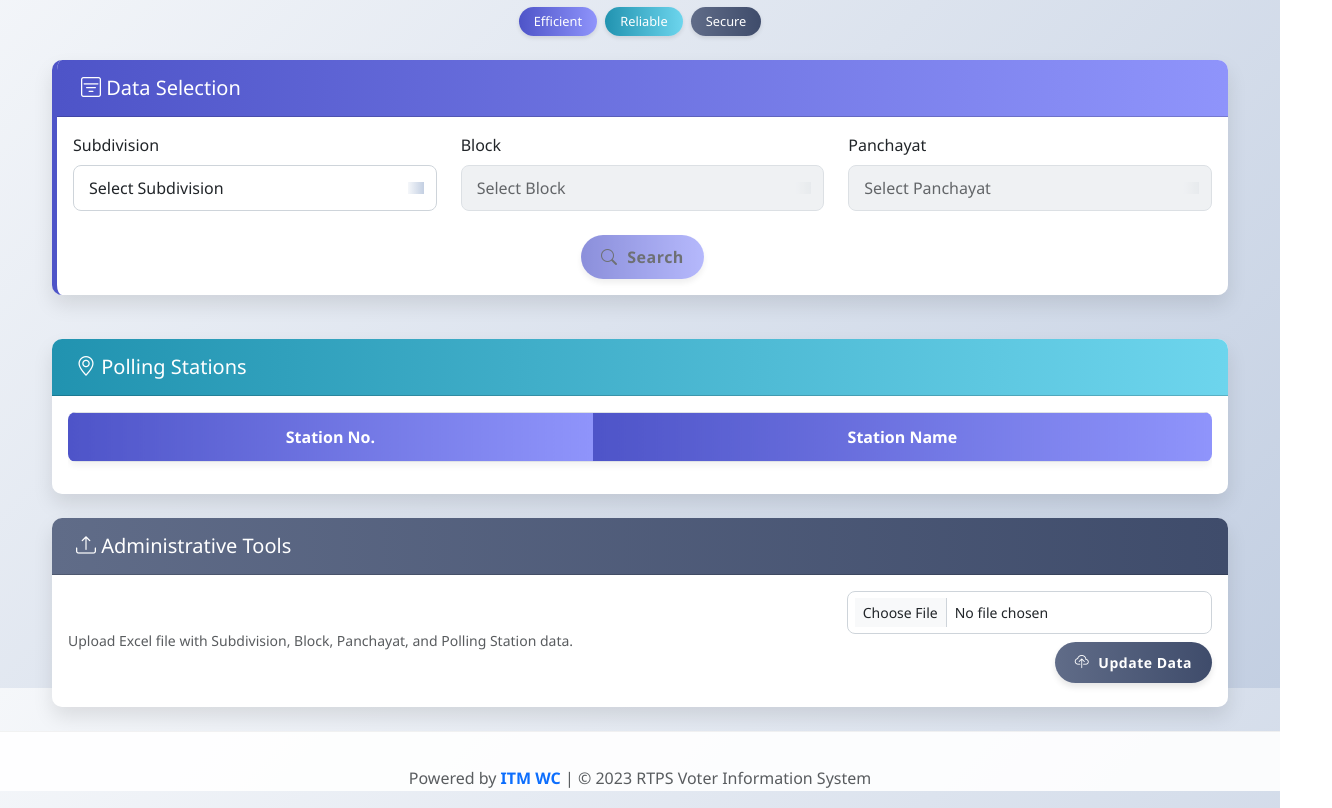
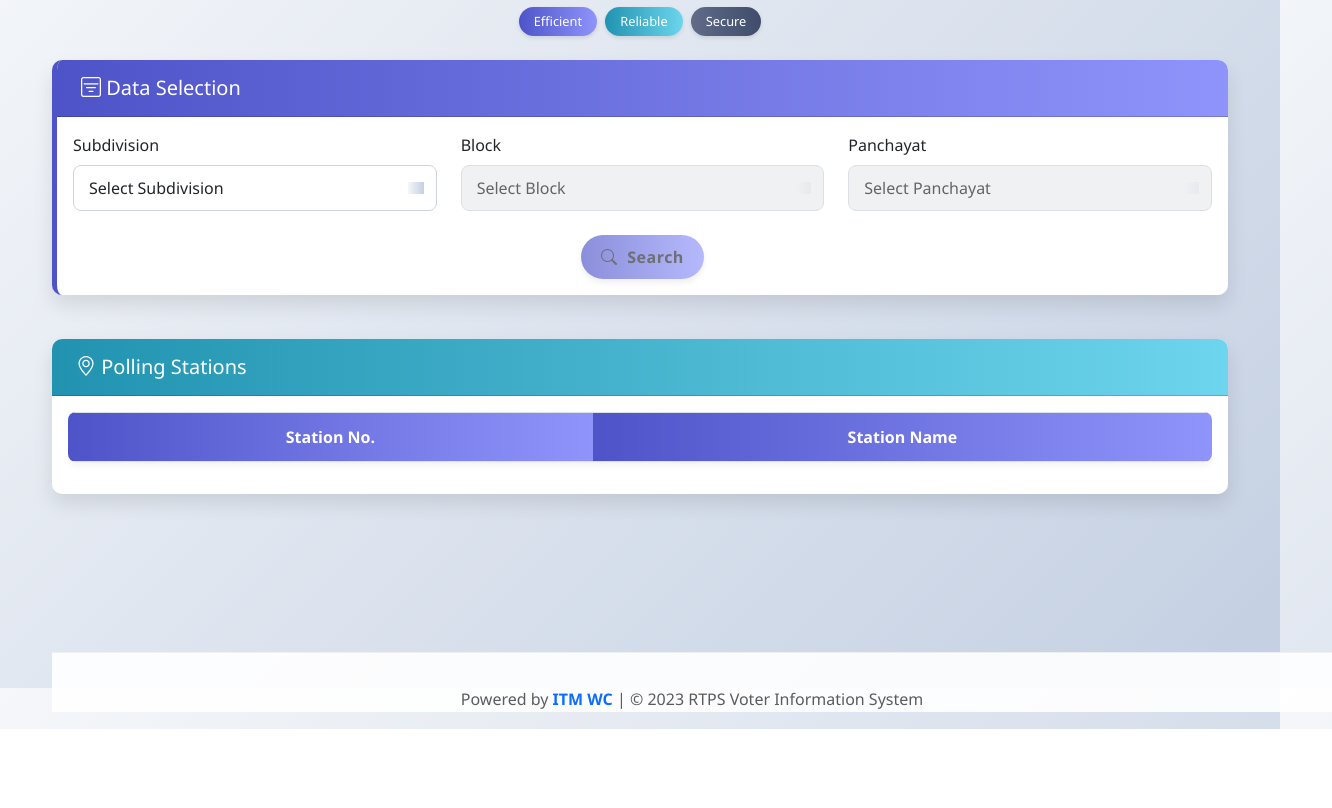
Before and after one commit to itmwestchamparan/vis, a plain HTML site: page index.html in a window 1280 px wide. Shown: the part 112-920 px from the top of the page, 1332 px wide, since content can reach past the window. After the commit the page ends 841 px from the top, so only its background shows below. Drawn offline with nearby package versions, Linux system fonts and the light colour scheme; a script that the page names is missing.

Commit message:
Update index.html

```diff
--- a/index.html
+++ b/index.html
@@ -81,24 +81,7 @@
             </div>
         </div>
 
-        <div class="card mb-4 animate__animated animate__fadeInUp data-upload-footer">
-            <div class="card-header bg-secondary-gradient text-white">
-                <h5 class="mb-0"><i class="bi bi-upload"></i> Administrative Tools</h5>
-            </div>
-            <div class="card-body">
-                <div class="row align-items-center">
-                    <div class="col-md-8">
-                        <div class="small text-muted">Upload Excel file with Subdivision, Block, Panchayat, and Polling Station data.</div>
-                    </div>
-                    <div class="col-md-4 text-end">
-                        <input class="form-control form-control-sm mb-2" type="file" id="excelFile" accept=".xlsx, .xls">
-                        <button id="uploadBtn" class="btn btn-sm btn-secondary-gradient"><i class="bi bi-cloud-upload"></i> Update Data</button>
-                        <div id="uploadStatus" class="mt-2 small"></div>
-                    </div>
-                </div>
-            </div>
-        </div>
-    </div>
+
 
     <footer class="footer mt-auto py-3">
         <div class="container text-center">
```
